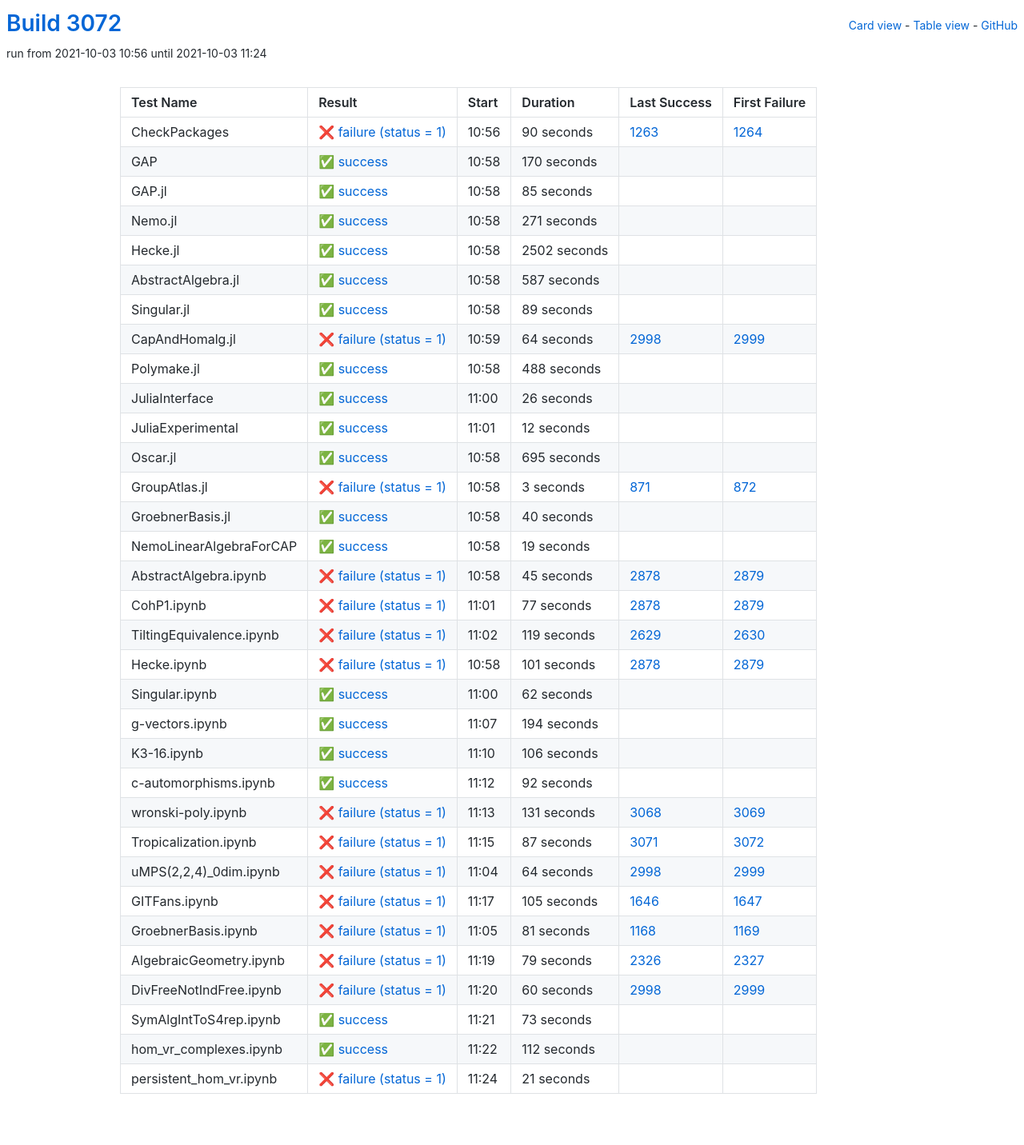
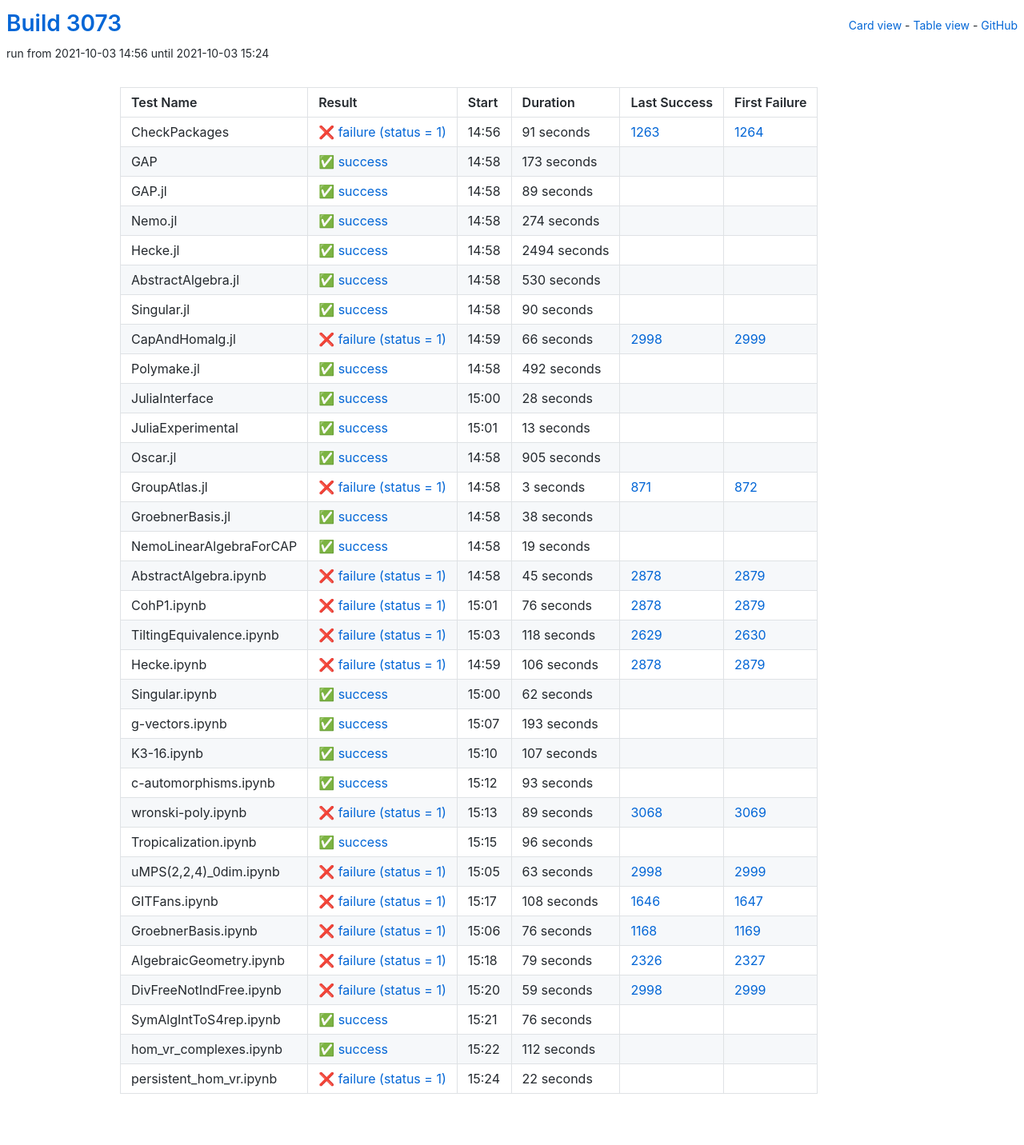
Before and after one commit to oscar-system/oscar-ci-status-stable, a Jekyll site: the page built from table.html, in a window 1280 px wide. Shown: the whole page at 80% size. Built offline with Jekyll 4.4.1, drawn with Linux system fonts in a browser that asks for light colours.

Commit message:
Build #3073

```diff
--- a/_data/ci.yml
+++ b/_data/ci.yml
@@ -1,6 +1,6 @@
 ---
-build: 3072
-build_url: https://oscarci.mathematik.uni-kl.de/job/oscar-stable/3072/
+build: 3073
+build_url: https://oscarci.mathematik.uni-kl.de/job/oscar-stable/3073/
 job: oscar-stable
 organization: oscar-system
 repo: oscar-ci-status-stable
@@ -8,80 +8,32 @@ repourl: https://github.com/oscar-system/oscar-ci-status-stable
 tests:
 - name: CheckPackages
   id: checkpackages
-  log: https://oscarci.mathematik.uni-kl.de/job/oscar-stable/3072/artifact/logs/build-3072/CheckPackages.log
-  start: 2021-10-03 10:56
+  log: https://oscarci.mathematik.uni-kl.de/job/oscar-stable/3073/artifact/logs/build-3073/CheckPackages.log
+  start: 2021-10-03 14:56
   success: false
   exitcode: 1
   status: failure
-  duration: 90
+  duration: 91
   last_success: 1263
   last_success_url: https://oscarci.mathematik.uni-kl.de/job/oscar-stable/1263/
   first_failure: 1264
   first_failure_url: https://oscarci.mathematik.uni-kl.de/job/oscar-stable/1264/
 - name: GAP
   id: gap
-  log: https://oscarci.mathematik.uni-kl.de/job/oscar-stable/3072/artifact/logs/build-3072/GAP.log
-  start: 2021-10-03 10:58
+  log: https://oscarci.mathematik.uni-kl.de/job/oscar-stable/3073/artifact/logs/build-3073/GAP.log
+  start: 2021-10-03 14:58
   success: true
   exitcode: 0
   status: success
-  duration: 170
+  duration: 173
   last_success: false
   last_success_url:
   first_failure: false
   first_failure_url:
 - name: GAP.jl
   id: gap-jl
-  log: https://oscarci.mathematik.uni-kl.de/job/oscar-stable/3072/artifact/logs/build-3072/GAP.jl.log
-  start: 2021-10-03 10:58
-  success: true
-  exitcode: 0
-  status: success
-  duration: 85
-  last_success: false
-  last_success_url:
-  first_failure: false
-  first_failure_url:
-- name: Nemo.jl
-  id: nemo-jl
-  log: https://oscarci.mathematik.uni-kl.de/job/oscar-stable/3072/artifact/logs/build-3072/Nemo.jl.log
-  start: 2021-10-03 10:58
-  success: true
-  exitcode: 0
-  status: success
-  duration: 271
-  last_success: false
-  last_success_url:
-  first_failure: false
-  first_failure_url:
-- name: Hecke.jl
-  id: hecke-jl
-  log: https://oscarci.mathematik.uni-kl.de/job/oscar-stable/3072/artifact/logs/build-3072/Hecke.jl.log
-  start: 2021-10-03 10:58
-  success: true
-  exitcode: 0
-  status: success
-  duration: 2502
-  last_success: false
-  last_success_url:
-  first_failure: false
-  first_failure_url:
-- name: AbstractAlgebra.jl
-  id: abstractalgebra-jl
-  log: https://oscarci.mathematik.uni-kl.de/job/oscar-stable/3072/artifact/logs/build-3072/AbstractAlgebra.jl.log
-  start: 2021-10-03 10:58
-  success: true
-  exitcode: 0
-  status: success
-  duration: 587
-  last_success: false
-  last_success_url:
-  first_failure: false
-  first_failure_url:
-- name: Singular.jl
-  id: singular-jl
-  log: https://oscarci.mathematik.uni-kl.de/job/oscar-stable/3072/artifact/logs/build-3072/Singular.jl.log
-  start: 2021-10-03 10:58
+  log: https://oscarci.mathematik.uni-kl.de/job/oscar-stable/3073/artifact/logs/build-3073/GAP.jl.log
+  start: 2021-10-03 14:58
   success: true
   exitcode: 0
   status: success
@@ -90,70 +42,118 @@ tests:
   last_success_url:
   first_failure: false
   first_failure_url:
+- name: Nemo.jl
+  id: nemo-jl
+  log: https://oscarci.mathematik.uni-kl.de/job/oscar-stable/3073/artifact/logs/build-3073/Nemo.jl.log
+  start: 2021-10-03 14:58
+  success: true
+  exitcode: 0
+  status: success
+  duration: 274
+  last_success: false
+  last_success_url:
+  first_failure: false
+  first_failure_url:
+- name: Hecke.jl
+  id: hecke-jl
+  log: https://oscarci.mathematik.uni-kl.de/job/oscar-stable/3073/artifact/logs/build-3073/Hecke.jl.log
+  start: 2021-10-03 14:58
+  success: true
+  exitcode: 0
+  status: success
+  duration: 2494
+  last_success: false
+  last_success_url:
+  first_failure: false
+  first_failure_url:
+- name: AbstractAlgebra.jl
+  id: abstractalgebra-jl
+  log: https://oscarci.mathematik.uni-kl.de/job/oscar-stable/3073/artifact/logs/build-3073/AbstractAlgebra.jl.log
+  start: 2021-10-03 14:58
+  success: true
+  exitcode: 0
+  status: success
+  duration: 530
+  last_success: false
+  last_success_url:
+  first_failure: false
+  first_failure_url:
+- name: Singular.jl
+  id: singular-jl
+  log: https://oscarci.mathematik.uni-kl.de/job/oscar-stable/3073/artifact/logs/build-3073/Singular.jl.log
+  start: 2021-10-03 14:58
+  success: true
+  exitcode: 0
+  status: success
+  duration: 90
+  last_success: false
+  last_success_url:
+  first_failure: false
+  first_failure_url:
 - name: CapAndHomalg.jl
   id: capandhomalg-jl
-  log: https://oscarci.mathematik.uni-kl.de/job/oscar-stable/3072/artifact/logs/build-3072/CapAndHomalg.jl.log
-  start: 2021-10-03 10:59
+  log: https://oscarci.mathematik.uni-kl.de/job/oscar-stable/3073/artifact/logs/build-3073/CapAndHomalg.jl.log
+  start: 2021-10-03 14:59
   success: false
   exitcode: 1
   status: failure
-  duration: 64
+  duration: 66
   last_success: 2998
   last_success_url: https://oscarci.mathematik.uni-kl.de/job/oscar-stable/2998/
   first_failure: 2999
   first_failure_url: https://oscarci.mathematik.uni-kl.de/job/oscar-stable/2999/
 - name: Polymake.jl
   id: polymake-jl
-  log: https://oscarci.mathematik.uni-kl.de/job/oscar-stable/3072/artifact/logs/build-3072/Polymake.jl.log
-  start: 2021-10-03 10:58
+  log: https://oscarci.mathematik.uni-kl.de/job/oscar-stable/3073/artifact/logs/build-3073/Polymake.jl.log
+  start: 2021-10-03 14:58
   success: true
   exitcode: 0
   status: success
-  duration: 488
+  duration: 492
   last_success: false
   last_success_url:
   first_failure: false
   first_failure_url:
 - name: JuliaInterface
   id: juliainterface
-  log: https://oscarci.mathematik.uni-kl.de/job/oscar-stable/3072/artifact/logs/build-3072/JuliaInterface.log
-  start: 2021-10-03 11:00
+  log: https://oscarci.mathematik.uni-kl.de/job/oscar-stable/3073/artifact/logs/build-3073/JuliaInterface.log
+  start: 2021-10-03 15:00
   success: true
   exitcode: 0
   status: success
-  duration: 26
+  duration: 28
   last_success: false
   last_success_url:
   first_failure: false
   first_failure_url:
 - name: JuliaExperimental
   id: juliaexperimental
-  log: https://oscarci.mathematik.uni-kl.de/job/oscar-stable/3072/artifact/logs/build-3072/JuliaExperimental.log
-  start: 2021-10-03 11:01
+  log: https://oscarci.mathematik.uni-kl.de/job/oscar-stable/3073/artifact/logs/build-3073/JuliaExperimental.log
+  start: 2021-10-03 15:01
   success: true
   exitcode: 0
   status: success
-  duration: 12
+  duration: 13
   last_success: false
   last_success_url:
   first_failure: false
   first_failure_url:
 - name: Oscar.jl
   id: oscar-jl
-  log: https://oscarci.mathematik.uni-kl.de/job/oscar-stable/3072/artifact/logs/build-3072/Oscar.jl.log
-  start: 2021-10-03 10:58
+  log: https://oscarci.mathematik.uni-kl.de/job/oscar-stable/3073/artifact/logs/build-3073/Oscar.jl.log
+  start: 2021-10-03 14:58
   success: true
   exitcode: 0
   status: success
-  duration: 695
+  duration: 905
   last_success: false
   last_success_url:
   first_failure: false
   first_failure_url:
 - name: GroupAtlas.jl
   id: groupatlas-jl
-  log: https://oscarci.mathematik.uni-kl.de/job/oscar-stable/3072/artifact/logs/build-3072/GroupAtlas.jl.log
-  start: 2021-10-03 10:58
+  log: https://oscarci.mathematik.uni-kl.de/job/oscar-stable/3073/artifact/logs/build-3073/GroupAtlas.jl.log
+  start: 2021-10-03 14:58
   success: false
   exitcode: 1
   status: failure
@@ -164,20 +164,20 @@ tests:
   first_failure_url: https://oscarci.mathematik.uni-kl.de/job/oscar-stable/872/
 - name: GroebnerBasis.jl
   id: groebnerbasis-jl
-  log: https://oscarci.mathematik.uni-kl.de/job/oscar-stable/3072/artifact/logs/build-3072/GroebnerBasis.jl.log
-  start: 2021-10-03 10:58
+  log: https://oscarci.mathematik.uni-kl.de/job/oscar-stable/3073/artifact/logs/build-3073/GroebnerBasis.jl.log
+  start: 2021-10-03 14:58
   success: true
   exitcode: 0
   status: success
-  duration: 40
+  duration: 38
   last_success: false
   last_success_url:
   first_failure: false
   first_failure_url:
 - name: NemoLinearAlgebraForCAP
   id: nemolinearalgebraforcap
-  log: https://oscarci.mathematik.uni-kl.de/job/oscar-stable/3072/artifact/logs/build-3072/NemoLinearAlgebraForCAP.log
-  start: 2021-10-03 10:58
+  log: https://oscarci.mathematik.uni-kl.de/job/oscar-stable/3073/artifact/logs/build-3073/NemoLinearAlgebraForCAP.log
+  start: 2021-10-03 14:58
   success: true
   exitcode: 0
   status: success
@@ -188,8 +188,8 @@ tests:
   first_failure_url:
 - name: AbstractAlgebra.ipynb
   id: abstractalgebra-ipynb
-  log: https://oscarci.mathematik.uni-kl.de/job/oscar-stable/3072/artifact/logs/build-3072/AbstractAlgebra.ipynb.log
-  start: 2021-10-03 10:58
+  log: https://oscarci.mathematik.uni-kl.de/job/oscar-stable/3073/artifact/logs/build-3073/AbstractAlgebra.ipynb.log
+  start: 2021-10-03 14:58
   success: false
   exitcode: 1
   status: failure
@@ -200,44 +200,44 @@ tests:
   first_failure_url: https://oscarci.mathematik.uni-kl.de/job/oscar-stable/2879/
 - name: CohP1.ipynb
   id: cohp1-ipynb
-  log: https://oscarci.mathematik.uni-kl.de/job/oscar-stable/3072/artifact/logs/build-3072/CohP1.ipynb.log
-  start: 2021-10-03 11:01
+  log: https://oscarci.mathematik.uni-kl.de/job/oscar-stable/3073/artifact/logs/build-3073/CohP1.ipynb.log
+  start: 2021-10-03 15:01
   success: false
   exitcode: 1
   status: failure
-  duration: 77
+  duration: 76
   last_success: 2878
   last_success_url: https://oscarci.mathematik.uni-kl.de/job/oscar-stable/2878/
   first_failure: 2879
   first_failure_url: https://oscarci.mathematik.uni-kl.de/job/oscar-stable/2879/
 - name: TiltingEquivalence.ipynb
   id: tiltingequivalence-ipynb
-  log: https://oscarci.mathematik.uni-kl.de/job/oscar-stable/3072/artifact/logs/build-3072/TiltingEquivalence.ipynb.log
-  start: 2021-10-03 11:02
+  log: https://oscarci.mathematik.uni-kl.de/job/oscar-stable/3073/artifact/logs/build-3073/TiltingEquivalence.ipynb.log
+  start: 2021-10-03 15:03
   success: false
   exitcode: 1
   status: failure
-  duration: 119
+  duration: 118
   last_success: 2629
   last_success_url: https://oscarci.mathematik.uni-kl.de/job/oscar-stable/2629/
   first_failure: 2630
   first_failure_url: https://oscarci.mathematik.uni-kl.de/job/oscar-stable/2630/
 - name: Hecke.ipynb
   id: hecke-ipynb
-  log: https://oscarci.mathematik.uni-kl.de/job/oscar-stable/3072/artifact/logs/build-3072/Hecke.ipynb.log
-  start: 2021-10-03 10:58
+  log: https://oscarci.mathematik.uni-kl.de/job/oscar-stable/3073/artifact/logs/build-3073/Hecke.ipynb.log
+  start: 2021-10-03 14:59
   success: false
   exitcode: 1
   status: failure
-  duration: 101
+  duration: 106
   last_success: 2878
   last_success_url: https://oscarci.mathematik.uni-kl.de/job/oscar-stable/2878/
   first_failure: 2879
   first_failure_url: https://oscarci.mathematik.uni-kl.de/job/oscar-stable/2879/
 - name: Singular.ipynb
   id: singular-ipynb
-  log: https://oscarci.mathematik.uni-kl.de/job/oscar-stable/3072/artifact/logs/build-3072/Singular.ipynb.log
-  start: 2021-10-03 11:00
+  log: https://oscarci.mathematik.uni-kl.de/job/oscar-stable/3073/artifact/logs/build-3073/Singular.ipynb.log
+  start: 2021-10-03 15:00
   success: true
   exitcode: 0
   status: success
@@ -248,104 +248,104 @@ tests:
   first_failure_url:
 - name: g-vectors.ipynb
   id: g-vectors-ipynb
-  log: https://oscarci.mathematik.uni-kl.de/job/oscar-stable/3072/artifact/logs/build-3072/g-vectors.ipynb.log
-  start: 2021-10-03 11:07
+  log: https://oscarci.mathematik.uni-kl.de/job/oscar-stable/3073/artifact/logs/build-3073/g-vectors.ipynb.log
+  start: 2021-10-03 15:07
   success: true
   exitcode: 0
   status: success
-  duration: 194
+  duration: 193
   last_success: false
   last_success_url:
   first_failure: false
   first_failure_url:
 - name: K3-16.ipynb
   id: k3-16-ipynb
-  log: https://oscarci.mathematik.uni-kl.de/job/oscar-stable/3072/artifact/logs/build-3072/K3-16.ipynb.log
-  start: 2021-10-03 11:10
+  log: https://oscarci.mathematik.uni-kl.de/job/oscar-stable/3073/artifact/logs/build-3073/K3-16.ipynb.log
+  start: 2021-10-03 15:10
   success: true
   exitcode: 0
   status: success
-  duration: 106
+  duration: 107
   last_success: false
   last_success_url:
   first_failure: false
   first_failure_url:
 - name: c-automorphisms.ipynb
   id: c-automorphisms-ipynb
-  log: https://oscarci.mathematik.uni-kl.de/job/oscar-stable/3072/artifact/logs/build-3072/c-automorphisms.ipynb.log
-  start: 2021-10-03 11:12
+  log: https://oscarci.mathematik.uni-kl.de/job/oscar-stable/3073/artifact/logs/build-3073/c-automorphisms.ipynb.log
+  start: 2021-10-03 15:12
   success: true
   exitcode: 0
   status: success
-  duration: 92
+  duration: 93
   last_success: false
   last_success_url:
   first_failure: false
   first_failure_url:
 - name: wronski-poly.ipynb
   id: wronski-poly-ipynb
-  log: https://oscarci.mathematik.uni-kl.de/job/oscar-stable/3072/artifact/logs/build-3072/wronski-poly.ipynb.log
-  start: 2021-10-03 11:13
+  log: https://oscarci.mathematik.uni-kl.de/job/oscar-stable/3073/artifact/logs/build-3073/wronski-poly.ipynb.log
+  start: 2021-10-03 15:13
   success: false
   exitcode: 1
   status: failure
-  duration: 131
+  duration: 89
   last_success: 3068
   last_success_url: https://oscarci.mathematik.uni-kl.de/job/oscar-stable/3068/
   first_failure: 3069
   first_failure_url: https://oscarci.mathematik.uni-kl.de/job/oscar-stable/3069/
 - name: Tropicalization.ipynb
   id: tropicalization-ipynb
-  log: https://oscarci.mathematik.uni-kl.de/job/oscar-stable/3072/artifact/logs/build-3072/Tropicalization.ipynb.log
-  start: 2021-10-03 11:15
+  log: https://oscarci.mathematik.uni-kl.de/job/oscar-stable/3073/artifact/logs/build-3073/Tropicalization.ipynb.log
+  start: 2021-10-03 15:15
+  success: true
+  exitcode: 0
+  status: success
+  duration: 96
+  last_success: false
+  last_success_url:
+  first_failure: false
+  first_failure_url:
+- name: uMPS(2,2,4)_0dim.ipynb
+  id: umps-2-2-4-0dim-ipynb
+  log: https://oscarci.mathematik.uni-kl.de/job/oscar-stable/3073/artifact/logs/build-3073/uMPS-2-2-4-_0dim.ipynb.log
+  start: 2021-10-03 15:05
   success: false
   exitcode: 1
   status: failure
-  duration: 87
-  last_success: 3071
-  last_success_url: https://oscarci.mathematik.uni-kl.de/job/oscar-stable/3071/
-  first_failure: 3072
-  first_failure_url: https://oscarci.mathematik.uni-kl.de/job/oscar-stable/3072/
-- name: uMPS(2,2,4)_0dim.ipynb
-  id: umps-2-2-4-0dim-ipynb
-  log: https://oscarci.mathematik.uni-kl.de/job/oscar-stable/3072/artifact/logs/build-3072/uMPS-2-2-4-_0dim.ipynb.log
-  start: 2021-10-03 11:04
-  success: false
-  exitcode: 1
-  status: failure
-  duration: 64
+  duration: 63
   last_success: 2998
   last_success_url: https://oscarci.mathematik.uni-kl.de/job/oscar-stable/2998/
   first_failure: 2999
   first_failure_url: https://oscarci.mathematik.uni-kl.de/job/oscar-stable/2999/
 - name: GITFans.ipynb
   id: gitfans-ipynb
-  log: https://oscarci.mathematik.uni-kl.de/job/oscar-stable/3072/artifact/logs/build-3072/GITFans.ipynb.log
-  start: 2021-10-03 11:17
+  log: https://oscarci.mathematik.uni-kl.de/job/oscar-stable/3073/artifact/logs/build-3073/GITFans.ipynb.log
+  start: 2021-10-03 15:17
   success: false
   exitcode: 1
   status: failure
-  duration: 105
+  duration: 108
   last_success: 1646
   last_success_url: https://oscarci.mathematik.uni-kl.de/job/oscar-stable/1646/
   first_failure: 1647
   first_failure_url: https://oscarci.mathematik.uni-kl.de/job/oscar-stable/1647/
 - name: GroebnerBasis.ipynb
   id: groebnerbasis-ipynb
-  log: https://oscarci.mathematik.uni-kl.de/job/oscar-stable/3072/artifact/logs/build-3072/GroebnerBasis.ipynb.log
-  start: 2021-10-03 11:05
+  log: https://oscarci.mathematik.uni-kl.de/job/oscar-stable/3073/artifact/logs/build-3073/GroebnerBasis.ipynb.log
+  start: 2021-10-03 15:06
   success: false
   exitcode: 1
   status: failure
-  duration: 81
+  duration: 76
   last_success: 1168
   last_success_url: https://oscarci.mathematik.uni-kl.de/job/oscar-stable/1168/
   first_failure: 1169
   first_failure_url: https://oscarci.mathematik.uni-kl.de/job/oscar-stable/1169/
 - name: AlgebraicGeometry.ipynb
   id: algebraicgeometry-ipynb
-  log: https://oscarci.mathematik.uni-kl.de/job/oscar-stable/3072/artifact/logs/build-3072/AlgebraicGeometry.ipynb.log
-  start: 2021-10-03 11:19
+  log: https://oscarci.mathematik.uni-kl.de/job/oscar-stable/3073/artifact/logs/build-3073/AlgebraicGeometry.ipynb.log
+  start: 2021-10-03 15:18
   success: false
   exitcode: 1
   status: failure
@@ -356,32 +356,32 @@ tests:
   first_failure_url: https://oscarci.mathematik.uni-kl.de/job/oscar-stable/2327/
 - name: DivFreeNotIndFree.ipynb
   id: divfreenotindfree-ipynb
-  log: https://oscarci.mathematik.uni-kl.de/job/oscar-stable/3072/artifact/logs/build-3072/DivFreeNotIndFree.ipynb.log
-  start: 2021-10-03 11:20
+  log: https://oscarci.mathematik.uni-kl.de/job/oscar-stable/3073/artifact/logs/build-3073/DivFreeNotIndFree.ipynb.log
+  start: 2021-10-03 15:20
   success: false
   exitcode: 1
   status: failure
-  duration: 60
+  duration: 59
   last_success: 2998
   last_success_url: https://oscarci.mathematik.uni-kl.de/job/oscar-stable/2998/
   first_failure: 2999
   first_failure_url: https://oscarci.mathematik.uni-kl.de/job/oscar-stable/2999/
 - name: SymAlgIntToS4rep.ipynb
   id: symalginttos4rep-ipynb
-  log: https://oscarci.mathematik.uni-kl.de/job/oscar-stable/3072/artifact/logs/build-3072/SymAlgIntToS4rep.ipynb.log
-  start: 2021-10-03 11:21
+  log: https://oscarci.mathematik.uni-kl.de/job/oscar-stable/3073/artifact/logs/build-3073/SymAlgIntToS4rep.ipynb.log
+  start: 2021-10-03 15:21
   success: true
   exitcode: 0
   status: success
-  duration: 73
+  duration: 76
   last_success: false
   last_success_url:
   first_failure: false
   first_failure_url:
 - name: hom_vr_complexes.ipynb
   id: hom-vr-complexes-ipynb
-  log: https://oscarci.mathematik.uni-kl.de/job/oscar-stable/3072/artifact/logs/build-3072/hom_vr_complexes.ipynb.log
-  start: 2021-10-03 11:22
+  log: https://oscarci.mathematik.uni-kl.de/job/oscar-stable/3073/artifact/logs/build-3073/hom_vr_complexes.ipynb.log
+  start: 2021-10-03 15:22
   success: true
   exitcode: 0
   status: success
@@ -392,12 +392,12 @@ tests:
   first_failure_url:
 - name: persistent_hom_vr.ipynb
   id: persistent-hom-vr-ipynb
-  log: https://oscarci.mathematik.uni-kl.de/job/oscar-stable/3072/artifact/logs/build-3072/persistent_hom_vr.ipynb.log
-  start: 2021-10-03 11:24
+  log: https://oscarci.mathematik.uni-kl.de/job/oscar-stable/3073/artifact/logs/build-3073/persistent_hom_vr.ipynb.log
+  start: 2021-10-03 15:24
   success: false
   exitcode: 1
   status: failure
-  duration: 21
+  duration: 22
   last_success: false
   last_success_url:
   first_failure: false
```
Also changed, not shown: README.md.
